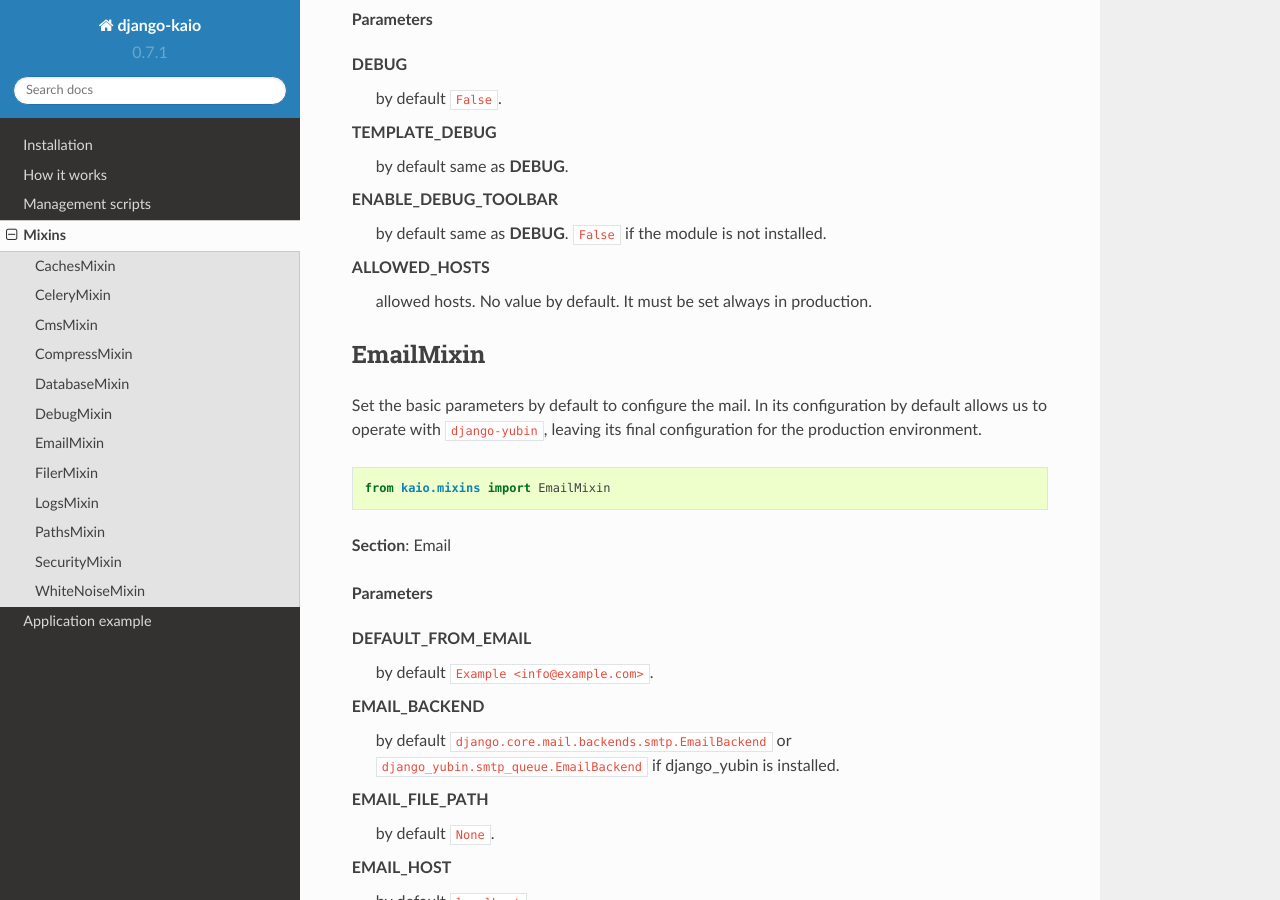
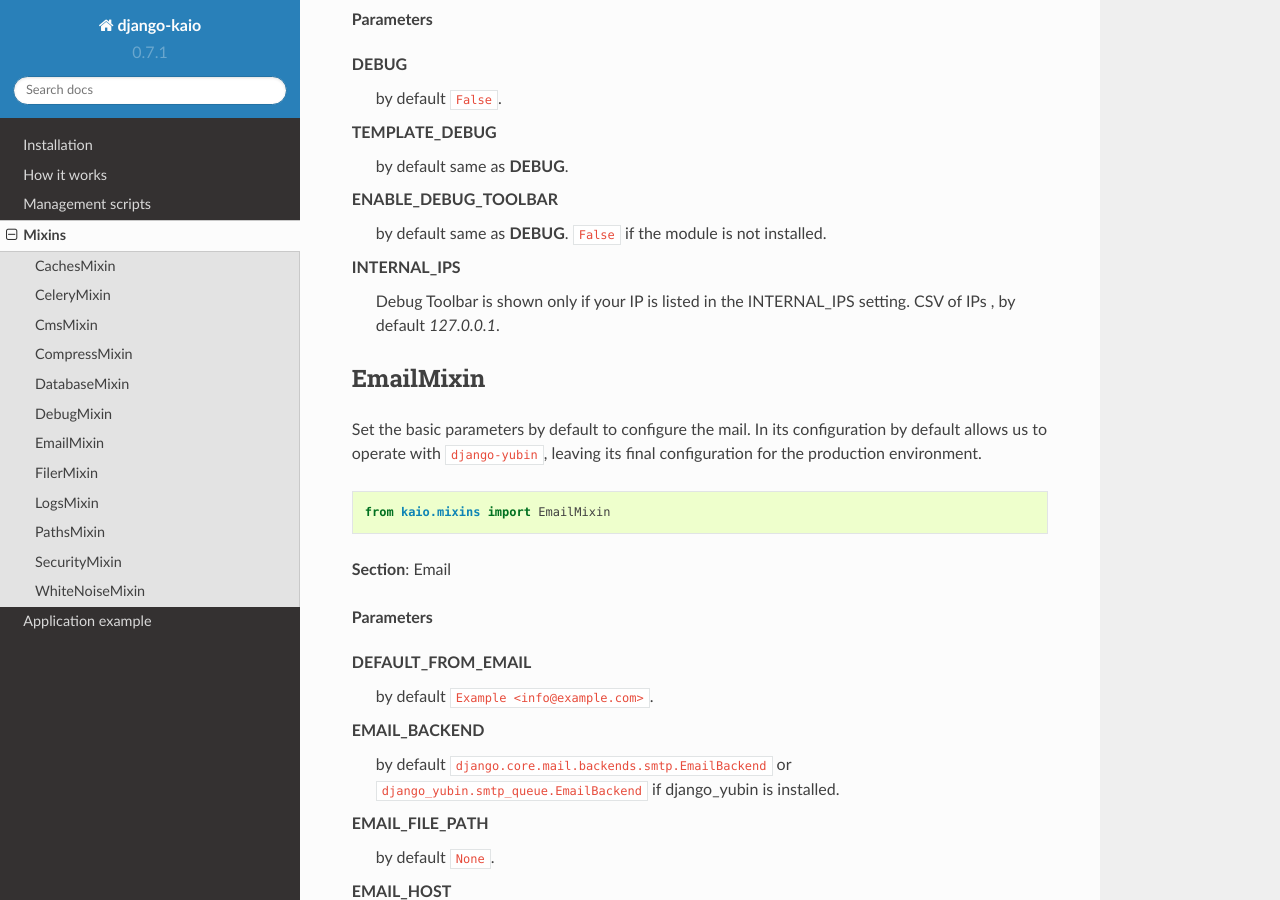
Before and after one commit to APSL/django-kaio, a Sphinx documentation site: the page built from docs/mixins.rst, in a window 1280 px wide and 900 px high, scrolled down 5897 px. Built offline with Sphinx 7.4.7 and the Read the Docs theme 2.0.0, drawn with Linux system fonts in a browser that asks for light colours.

Commit message:
Update docs and bump version

```diff
--- a/CHANGELOG.rst
+++ b/CHANGELOG.rst
@@ -1,6 +1,12 @@
 ==========
 Change log
 ==========
+
+v0.12.0 (2018-03-06)
+-------------------
+
+* Property to configure INTERNAL_IPS via .ini or envvar.
+* Allow to override DEBUG_TOOLBAR_MIDDLEWARE in settings.
 
 v0.11.0 (2018-02-02)
 -------------------
--- a/docs/mixins.rst
+++ b/docs/mixins.rst
@@ -277,8 +277,10 @@ in the ``requirements.txt`` of the project, otherwise we will not have activated
 **ENABLE_DEBUG_TOOLBAR**
     by default same as **DEBUG**. ``False`` if the module is not installed.
 
-**ALLOWED_HOSTS**
-    allowed hosts. No value by default. It must be set always in production.
+**INTERNAL_IPS**
+    Debug Toolbar is shown only if your IP is listed in the INTERNAL_IPS setting.
+    CSV of IPs , by default `127.0.0.1`.
+
 
 EmailMixin
 ----------
--- a/kaio/__init__.py
+++ b/kaio/__init__.py
@@ -3,4 +3,4 @@
 from .options import Options  # noqa
 
 
-__VERSION__ = '0.11.0'
+__VERSION__ = '0.12.0'
```
